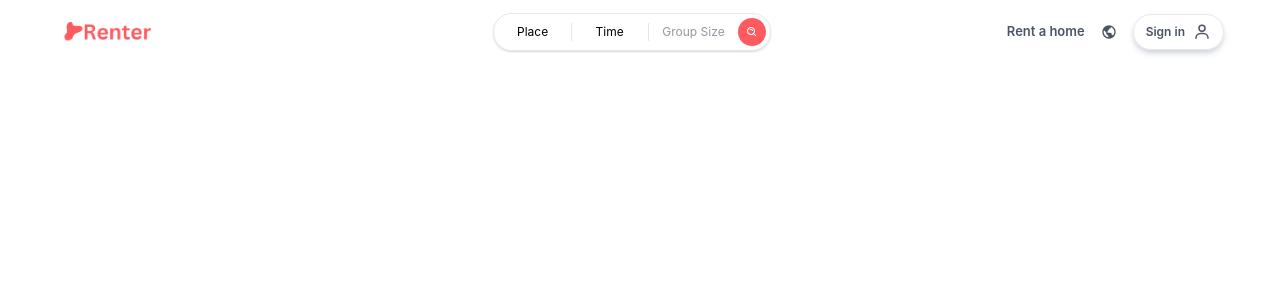
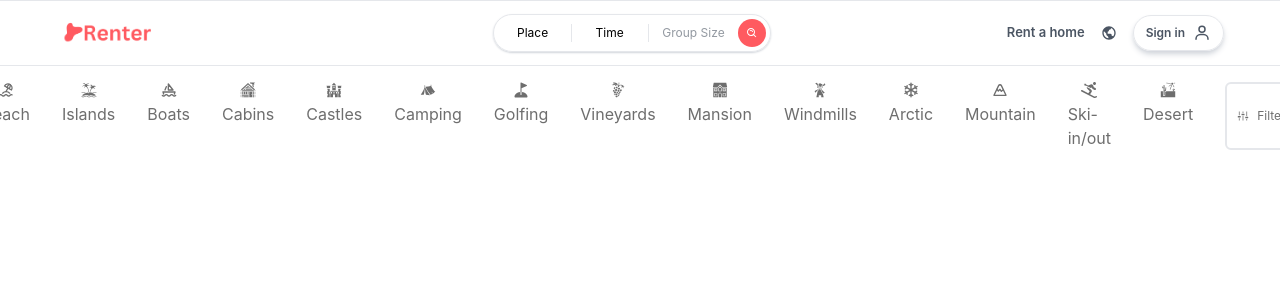
Before and after one commit to RaulMacavei/Airbnb-2.0, a React (Create React App) app: page / in a window 1280 px wide. Shown: the top 300 px of the page. Built offline with nearby package versions, Linux system fonts and the light colour scheme.

Commit message:
Filters Added

```diff
--- /dev/null
+++ b/src/components/Filter.js
@@ -0,0 +1,12 @@
+import React from "react";
+
+const Filter = ({ icon, title }) => {
+  return (
+    <div className="flex hover:cursor-pointer hover:border-b-2 hover:text-[black] hover:transition duration-150 ease-out active:border-b-black flex-col text-[16px] gap-1 items-center">
+      {icon}
+      {title}
+    </div>
+  );
+};
+
+export default Filter;
--- a/src/components/Filters.js
+++ b/src/components/Filters.js
@@ -1,11 +1,51 @@
-import React from 'react'
+import React from "react";
+import Filter from "./Filter";
+
+import {
+  GiIsland,
+  GiWoodCabin,
+  GiCastle,
+  GiCampingTent,
+  GiGrapes,
+  GiWindmill,
+  GiDesert,
+  GiFamilyHouse,
+} from "react-icons/gi";
+import { TbBeach, TbSailboat, TbMountain } from "react-icons/tb";
+import { IoSnow, IoGolf } from "react-icons/io5";
+import { FaSkiing } from "react-icons/fa";
+import { VscSettings } from "react-icons/vsc";
 
 const Filters = () => {
+  const sorting = [
+    { title: "Beach", icon: <TbBeach /> },
+    { title: "Islands", icon: <GiIsland /> },
+    { title: "Boats", icon: <TbSailboat /> },
+    { title: "Cabins", icon: <GiWoodCabin /> },
+    { title: "Castles", icon: <GiCastle /> },
+    { title: "Camping", icon: <GiCampingTent /> },
+    { title: "Golfing", icon: <IoGolf /> },
+    { title: "Vineyards", icon: <GiGrapes /> },
+    { title: "Mansion", icon: <GiFamilyHouse /> },
+    { title: "Windmills", icon: <GiWindmill /> },
+    { title: "Arctic", icon: <IoSnow /> },
+    { title: "Mountain", icon: <TbMountain /> },
+    { title: "Ski-in/out", icon: <FaSkiing /> },
+    { title: "Desert", icon: <GiDesert /> },
+  ];
   return (
-    <div>
+    <div className="sm:mx-6 md:mx-10 lg:mx-14 mt-4 mx-4">
+      <div className="flex gap-8 justify-center text-[#6e6e6e]">
+        {sorting.map((obj) => (
+          <Filter title={obj.title} icon={obj.icon} />
+        ))}
+        <button className="flex justify-center items-center gap-2 px-[10px] rounded-md border-2 text-[12px]">
+          <VscSettings />
+          Filter
+        </button>
+      </div>
+    </div>
+  );
+};
 
-    </div>
-  )
-}
-
-export default Filters
+export default Filters;
--- a/src/components/Navbar.js
+++ b/src/components/Navbar.js
@@ -6,9 +6,9 @@ import { BiSearchAlt } from "react-icons/bi";
 
 const Navbar = () => {
   return (
-    <div className="flex justify-between items-center sm:mx-6 md:mx-10 lg:mx-14">
+    <div className="flex justify-between border-y items-center sm:px-6 md:px-10 lg:px-14">
       {/* Mobile Device */}
-      <div className="flex mt-4 mx-5 border-2 rounded-full md:hidden">
+      <div className="flex mt-4 mx-3 border-2 rounded-full md:hidden">
         <div className="flex w-[636px] h-[54px] rounded-full shadow-md">
           <div className="flex justify-center py-4 px-4">
             <BiSearchAlt className="text-[24px]" />
```
